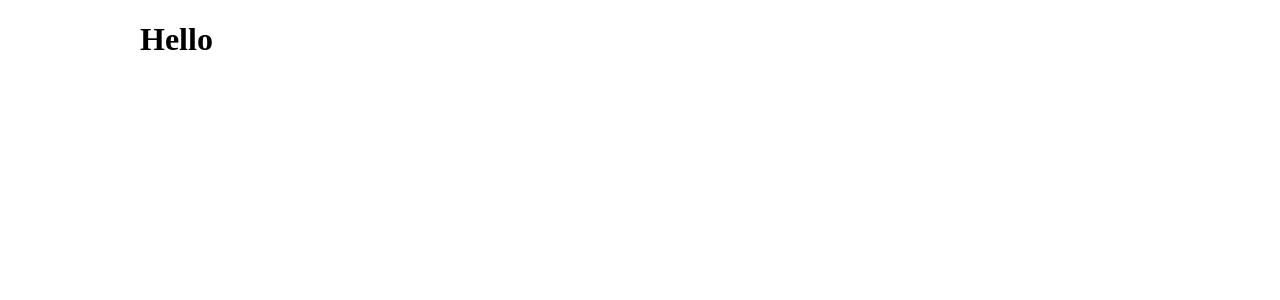
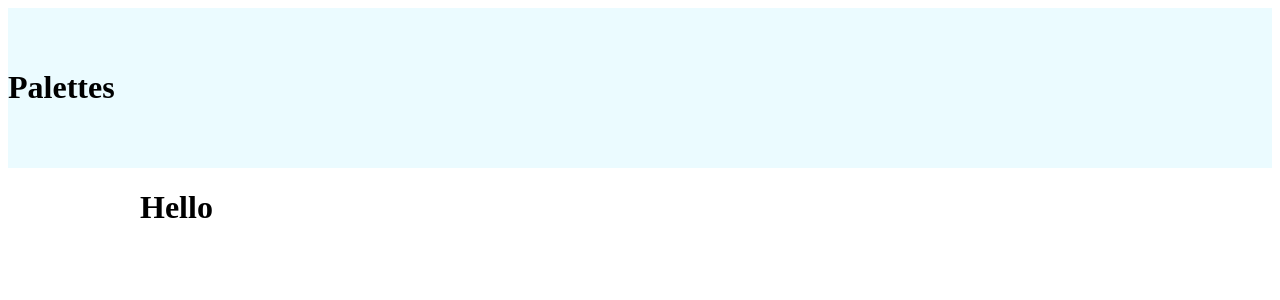
Before and after one commit to Lu-Smith/styled-components, a React (Create React App) app: page / in a window 1280 px wide. Shown: the top 300 px of the page. Built offline with nearby package versions, Linux system fonts and the light colour scheme.

Commit message:
Added Header

```diff
--- a/src/App.js
+++ b/src/App.js
@@ -1,10 +1,25 @@
 import { Container } from "./components/styles/Container.styled";
+import Header from "./components/Header";
+import { ThemeProvider } from "styled-components";
+
+const theme = {
+  colors: {
+    header: `#ebfbff`,
+    body: `#fff`,
+    footer: `#003333`,
+  },
+};
 
 function App() {
   return (
-    <Container>
-      <h1>Hello</h1>
-    </Container>
+    <ThemeProvider theme={theme}>
+      <>
+        <Header />
+        <Container>
+          <h1>Hello</h1>
+        </Container>
+      </>
+    </ThemeProvider>
   );
 }
 
--- a/src/components/Header.js
+++ b/src/components/Header.js
@@ -0,0 +1,10 @@
+import React from "react";
+import { StyledHeader } from "./styles/Header.styled";
+
+export default function Header() {
+  return (
+    <StyledHeader>
+      <h1>Palettes</h1>
+    </StyledHeader>
+  );
+}
--- /dev/null
+++ b/src/components/styles/Header.styled.js
@@ -0,0 +1,6 @@
+import styled from "styled-components";
+
+export const StyledHeader = styled.header`
+  background-color: ${({ theme }) => theme.colors.header};
+  padding: 40px 0;
+`;
```
